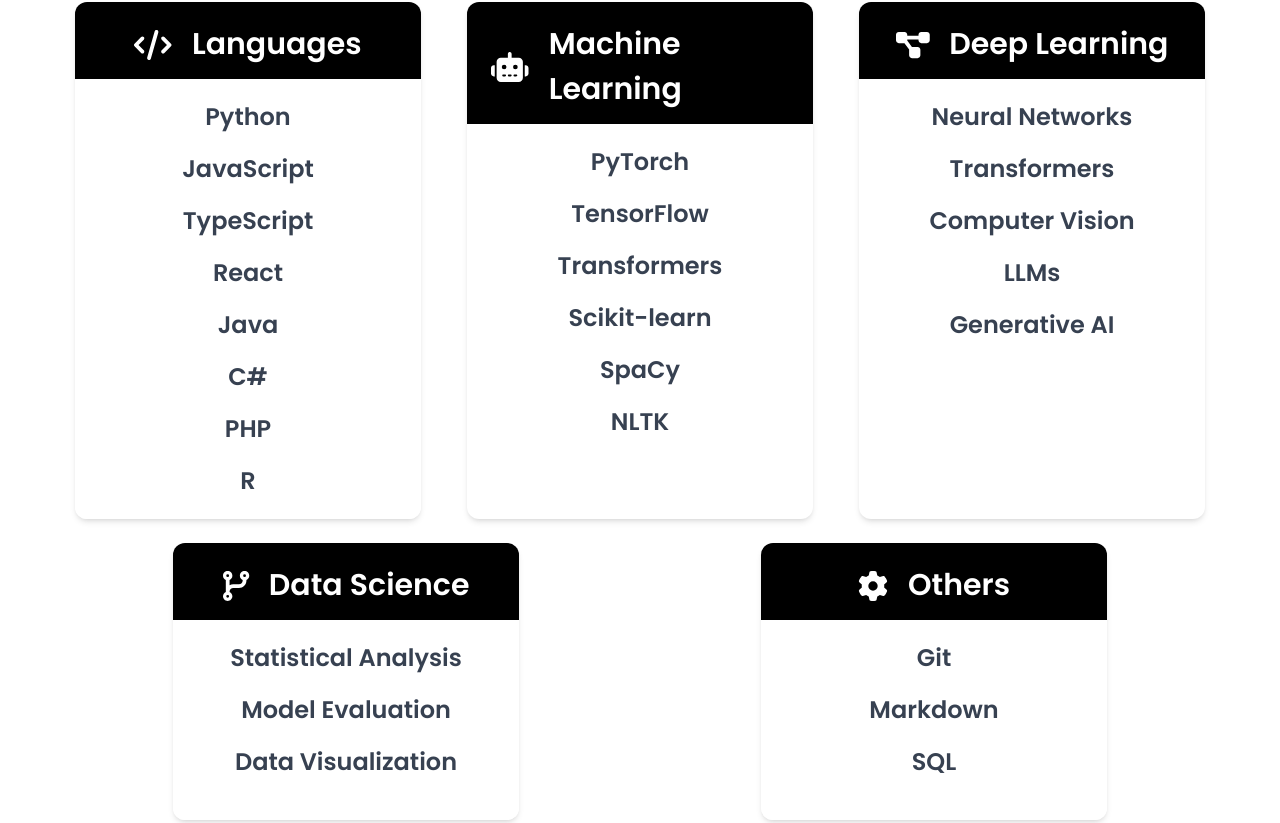
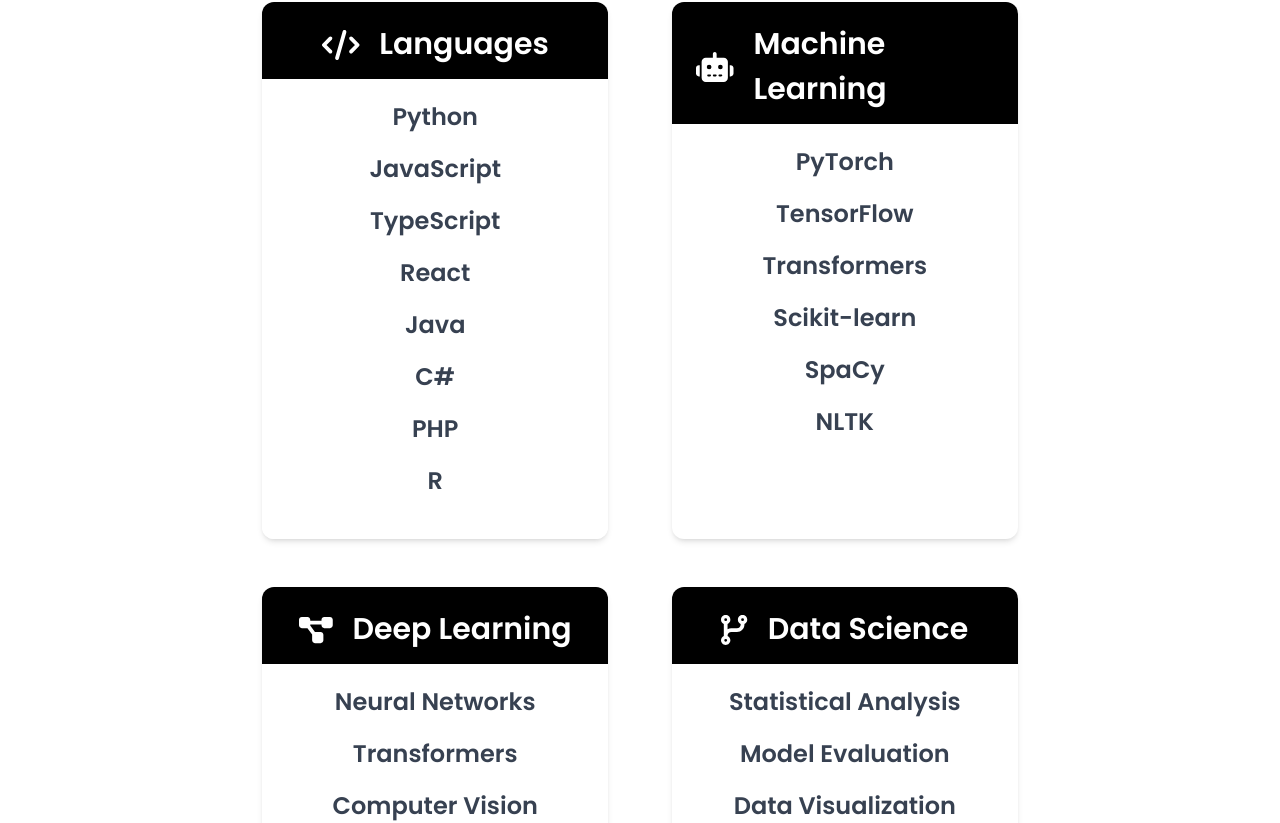
Before and after one commit to itsDaiton/portfolio, a React (Vite) app: page / in a window 1280 px wide. Shown: the part 2862-3685 px from the top of the page. Built offline with nearby package versions, Linux system fonts and the light colour scheme.

Commit message:
refactor: restructure Skills component and introduce SkillBox for better organization

```diff
--- a/src/components/Skills.tsx
+++ b/src/components/Skills.tsx
@@ -1,103 +1,21 @@
-import {
-  faCode,
-  faCodeBranch,
-  faRobot,
-  faGear,
-  faDiagramProject,
-} from '@fortawesome/free-solid-svg-icons';
-import { FontAwesomeIcon } from '@fortawesome/react-fontawesome';
-import { dataScience, dl, languages, ml, others } from '../../utils/data';
+import { SkillBox } from './skills/SkillBox';
+import { categories } from '../../utils/skills';
 
 const Skills = () => {
   return (
-    <div className="flex py-6 font-poppins" id="skills">
-      <div className="flex w-full">
-        <div className="flex sm:py-10 py-5 justify-center w-full flex-col">
-          <div className="flex flex-row justify-center">
-            <h1 className="font-semibold lg:text-[56px] md:text-[48px] sm:text-[42px] text-[32px]">
-              Skills
-            </h1>
-          </div>
-          <div className="flex flex-wrap justify-around py-10 gap-6">
-            <div className="w-full sm:w-[48%] lg:w-[30%] rounded-xl bg-white shadow-md dark:bg-gray-700">
-              <div className="flex flex-row justify-center items-center md:space-x-5 space-x-2 lg:text-[30px] md:text-[26px] sm:text-[22px] text-[20px] px-6 pt-5 pb-3 bg-black text-white rounded-t-xl dark:bg-gray-800">
-                <FontAwesomeIcon icon={faCode} className="text-white" />
-                <span className="font-semibold">Languages</span>
-              </div>
-              <div className="flex flex-col mt-5 pb-5 bg-white dark:bg-gray-700 rounded-b-xl">
-                {languages.map((item) => (
-                  <div className="flex justify-center items-center mb-4 last:mb-0" key={item.id}>
-                    <p className="font-semibold md:text-[24px] sm:text-[18px] es:text-[16px] text-[14px] text-gray-700 dark:text-white">
-                      {item.title}
-                    </p>
-                  </div>
-                ))}
-              </div>
-            </div>
-            <div className="w-full sm:w-[48%] lg:w-[30%] rounded-xl bg-white shadow-md dark:bg-gray-700">
-              <div className="flex flex-row justify-center items-center md:space-x-5 space-x-2 lg:text-[30px] md:text-[26px] sm:text-[22px] text-[20px] px-6 pt-5 pb-3 bg-black text-white rounded-t-xl dark:bg-gray-800">
-                <FontAwesomeIcon icon={faRobot} className="text-white" />
-                <span className="font-semibold">Machine Learning</span>
-              </div>
-              <div className="flex flex-col mt-5 pb-5 bg-white dark:bg-gray-700 rounded-b-xl">
-                {ml.map((item) => (
-                  <div className="flex justify-center items-center mb-4 last:mb-0" key={item.id}>
-                    <p className="font-semibold md:text-[24px] sm:text-[18px] es:text-[16px] text-[14px] text-gray-700 dark:text-white">
-                      {item.title}
-                    </p>
-                  </div>
-                ))}
-              </div>
-            </div>
-            <div className="w-full sm:w-[48%] lg:w-[30%] rounded-xl bg-white shadow-md dark:bg-gray-700">
-              <div className="flex flex-row justify-center items-center md:space-x-5 space-x-2 lg:text-[30px] md:text-[26px] sm:text-[22px] text-[20px] px-6 pt-5 pb-3 bg-black text-white rounded-t-xl dark:bg-gray-800">
-                <FontAwesomeIcon icon={faDiagramProject} className="text-white" />
-                <span className="font-semibold">Deep Learning</span>
-              </div>
-              <div className="flex flex-col mt-5 pb-10 bg-white dark:bg-gray-700 rounded-b-xl">
-                {dl.map((item) => (
-                  <div className="flex justify-center items-center mb-4 last:mb-0" key={item.id}>
-                    <p className="font-semibold md:text-[24px] sm:text-[18px] es:text-[16px] text-[14px] text-gray-700 dark:text-white">
-                      {item.title}
-                    </p>
-                  </div>
-                ))}
-              </div>
-            </div>
-            <div className="w-full sm:w-[48%] lg:w-[30%] rounded-xl bg-white shadow-md dark:bg-gray-700">
-              <div className="flex flex-row justify-center items-center md:space-x-5 space-x-2 lg:text-[30px] md:text-[26px] sm:text-[22px] text-[20px] px-6 pt-5 pb-3 bg-black text-white rounded-t-xl dark:bg-gray-800">
-                <FontAwesomeIcon icon={faCodeBranch} className="text-white" />
-                <span className="font-semibold">Data Science</span>
-              </div>
-              <div className="flex flex-col mt-5 pb-10 bg-white dark:bg-gray-700 rounded-b-xl">
-                {dataScience.map((item) => (
-                  <div className="flex justify-center items-center mb-4 last:mb-0" key={item.id}>
-                    <p className="font-semibold md:text-[24px] sm:text-[18px] es:text-[16px] text-[14px] text-gray-700 dark:text-white">
-                      {item.title}
-                    </p>
-                  </div>
-                ))}
-              </div>
-            </div>
-            <div className="w-full sm:w-[48%] lg:w-[30%] rounded-xl bg-white shadow-md dark:bg-gray-700">
-              <div className="flex flex-row justify-center items-center md:space-x-5 space-x-2 lg:text-[30px] md:text-[26px] sm:text-[22px] text-[20px] px-6 pt-5 pb-3 bg-black text-white rounded-t-xl dark:bg-gray-800">
-                <FontAwesomeIcon icon={faGear} className="text-white" />
-                <span className="font-semibold">Others</span>
-              </div>
-              <div className="flex flex-col mt-5 pb-10 bg-white dark:bg-gray-700 rounded-b-xl">
-                {others.map((item) => (
-                  <div className="flex justify-center items-center mb-4 last:mb-0" key={item.id}>
-                    <p className="font-semibold md:text-[24px] sm:text-[18px] es:text-[16px] text-[14px] text-gray-700 dark:text-white">
-                      {item.title}
-                    </p>
-                  </div>
-                ))}
-              </div>
-            </div>
-          </div>
+    <section id="skills" className="py-6 font-poppins">
+      <div className="w-full flex flex-col sm:py-10 py-5 items-center">
+        <h1 className="font-semibold text-center lg:text-[56px] md:text-[48px] sm:text-[42px] text-[32px]">
+          Skills
+        </h1>
+
+        <div className="flex flex-wrap justify-center py-10 gap-x-16 gap-y-12">
+          {categories.map((cat) => (
+            <SkillBox key={cat.title} {...cat} />
+          ))}
         </div>
       </div>
-    </div>
+    </section>
   );
 };
 
--- /dev/null
+++ b/src/components/skills/SkillBox.tsx
@@ -0,0 +1,20 @@
+import { FontAwesomeIcon } from '@fortawesome/react-fontawesome';
+import { SkillsCategory } from '../../../utils/types';
+
+export const SkillBox = ({ title, icon, data }: SkillsCategory) => (
+  <div className="w-full sm:w-[48%] lg:w-[30%] rounded-xl bg-white shadow-md dark:bg-gray-700">
+    <div className="flex justify-center items-center space-x-2 md:space-x-5 lg:text-[30px] md:text-[26px] sm:text-[22px] text-[20px] px-6 pt-5 pb-3 bg-black text-white rounded-t-xl dark:bg-gray-800">
+      <FontAwesomeIcon icon={icon} />
+      <span className="font-semibold">{title}</span>
+    </div>
+    <div className="flex flex-col mt-5 pb-10 bg-white dark:bg-gray-700 rounded-b-xl">
+      {data.map((item) => (
+        <div className="flex justify-center items-center mb-4 last:mb-0" key={item.id}>
+          <p className="font-semibold md:text-[24px] sm:text-[18px] es:text-[16px] text-[14px] text-gray-700 dark:text-white">
+            {item.title}
+          </p>
+        </div>
+      ))}
+    </div>
+  </div>
+);
--- a/utils/data.ts
+++ b/utils/skills.ts
@@ -1,7 +1,11 @@
-interface SkillsItem {
-  id: number;
-  title: string;
-}
+import {
+  faCode,
+  faCodeBranch,
+  faDiagramProject,
+  faGear,
+  faRobot,
+} from '@fortawesome/free-solid-svg-icons';
+import { SkillsItem, SkillsCategory } from './types';
 
 export const languages: SkillsItem[] = [
   {
@@ -38,7 +42,7 @@
   },
 ];
 
-export const ml = [
+export const ml: SkillsItem[] = [
   {
     id: 1,
     title: 'PyTorch',
@@ -65,7 +69,7 @@
   },
 ];
 
-export const dl = [
+export const dl: SkillsItem[] = [
   {
     id: 1,
     title: 'Neural Networks',
@@ -87,7 +91,7 @@
     title: 'Generative AI',
   },
 ];
-export const dataScience = [
+export const dataScience: SkillsItem[] = [
   {
     id: 1,
     title: 'Statistical Analysis',
@@ -102,7 +106,7 @@
   },
 ];
 
-export const others = [
+export const others: SkillsItem[] = [
   {
     id: 1,
     title: 'Git',
@@ -116,3 +120,11 @@
     title: 'SQL',
   },
 ];
+
+export const categories: SkillsCategory[] = [
+  { title: 'Languages', icon: faCode, data: languages },
+  { title: 'Machine Learning', icon: faRobot, data: ml },
+  { title: 'Deep Learning', icon: faDiagramProject, data: dl },
+  { title: 'Data Science', icon: faCodeBranch, data: dataScience },
+  { title: 'Others', icon: faGear, data: others },
+];
```
Also changed, not shown: utils/types.ts (+11 -0 lines), 1 other file (tests, documents, lock files or other folders).
